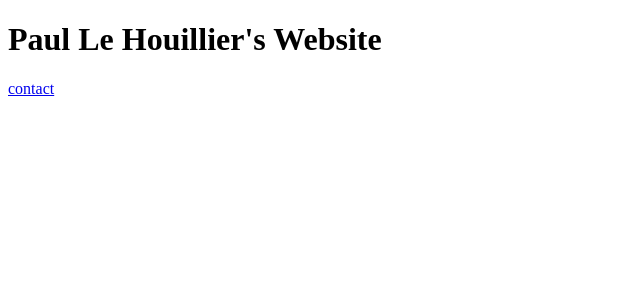
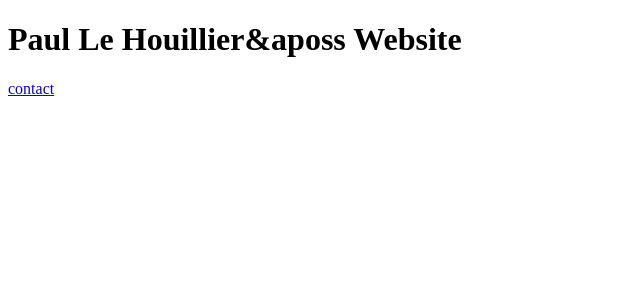
Before and after one commit to johnleh/paul-photography-portfolio, a Next.js app: page / in a window 1280 px wide. Shown: the top 300 px of the page, without its empty margins (0-640 px from the left). Built offline with nearby package versions, Linux system fonts and the light colour scheme.

Commit message:
fixed building issues

```diff
--- a/pages/index.js
+++ b/pages/index.js
@@ -12,7 +12,7 @@ export default function Home() {
 
       <main>
         <h1>
-          Paul Le Houillier's Website
+          Paul Le Houillier&aposs Website
         </h1>
         <Link href="/contact">
           <a>contact</a>
```
